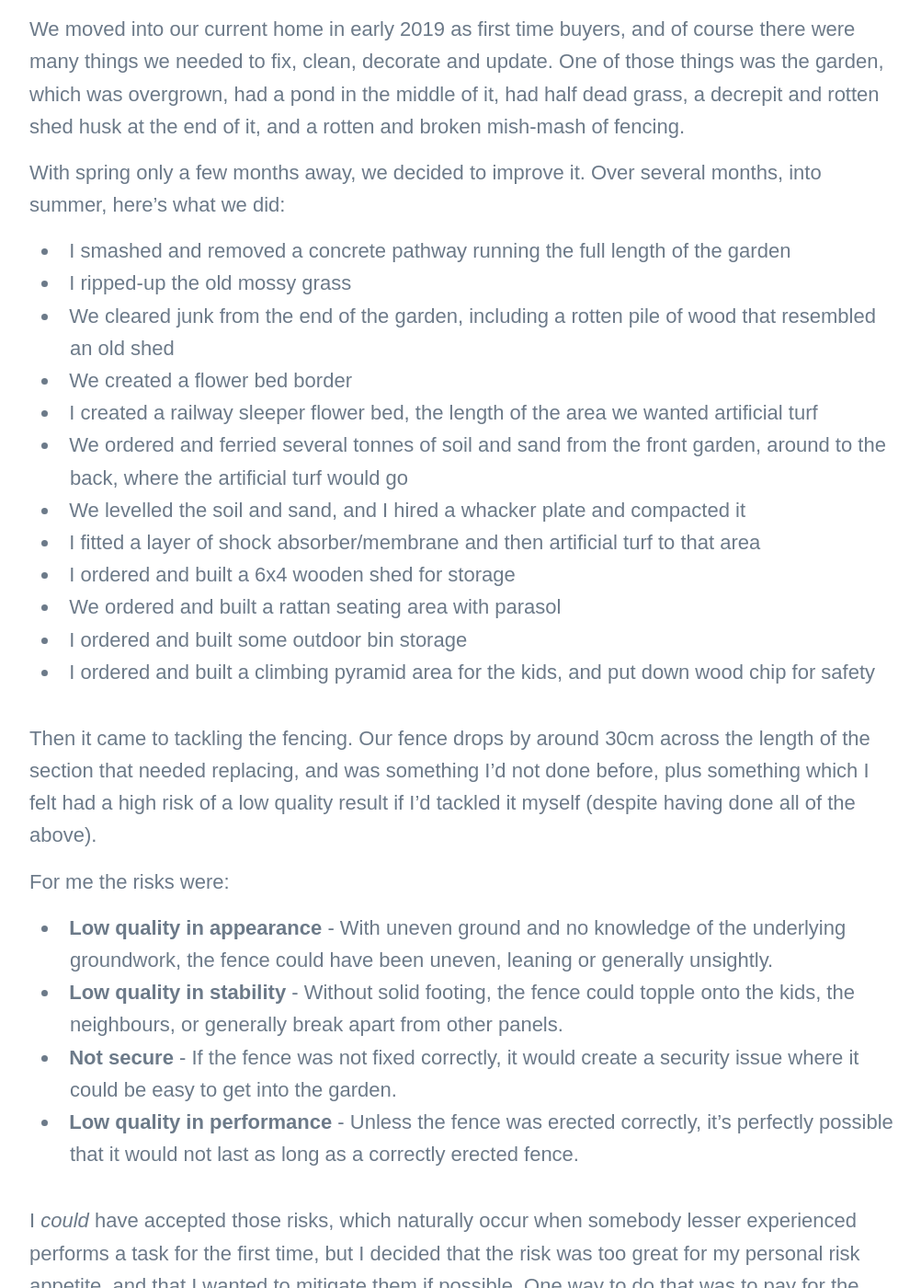
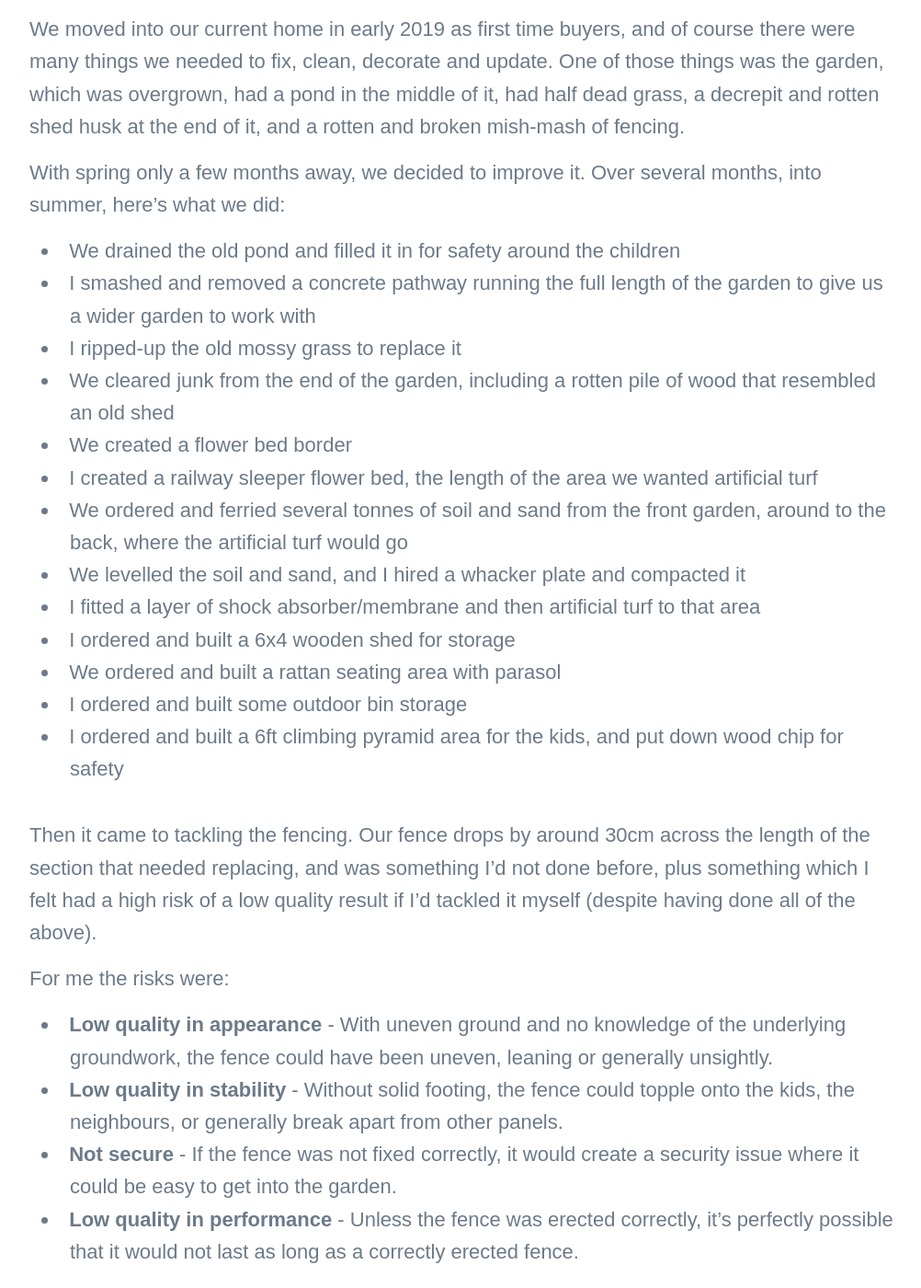
Before and after one commit to TheTestingMuse/thetestingmuse.github.io, a Jekyll site: the page built from _posts/2021-01-31-fire-all-your-testers.md, in a window 1280 px wide and 1400 px high, scrolled down 1028 px. Shown: the whole window at 92% size, without its empty margins (138-1140 px from the left). Built offline with Jekyll 4.4.1, drawn with Linux system fonts in a browser that asks for light colours; nearby versions of some CDN libraries; some web fonts are replaced.

Commit message:
Update 2021-01-31-fire-all-your-testers.md

```diff
--- a/_posts/2021-01-31-fire-all-your-testers.md
+++ b/_posts/2021-01-31-fire-all-your-testers.md
@@ -24,8 +24,9 @@ Normally I take Paul McGee's advice on them, and I [S.U.M.O](https://www.thesumo
 We moved into our current home in early 2019 as first time buyers, and of course there were many things we needed to fix, clean, decorate and update. One of those things was the garden, which was overgrown, had a pond in the middle of it, had half dead grass, a decrepit and rotten shed husk at the end of it, and a rotten and broken mish-mash of fencing.
 
 With spring only a few months away, we decided to improve it. Over several months, into summer, here's what we did:
-- I smashed and removed a concrete pathway running the full length of the garden
-- I ripped-up the old mossy grass
+- We drained the old pond and filled it in for safety around the children
+- I smashed and removed a concrete pathway running the full length of the garden to give us a wider garden to work with
+- I ripped-up the old mossy grass to replace it
 - We cleared junk from the end of the garden, including a rotten pile of wood that resembled an old shed
 - We created a flower bed border
 - I created a railway sleeper flower bed, the length of the area we wanted artificial turf
@@ -35,7 +36,7 @@ With spring only a few months away, we decided to improve it. Over several month
 - I ordered and built a 6x4 wooden shed for storage
 - We ordered and built a rattan seating area with parasol
 - I ordered and built some outdoor bin storage
-- I ordered and built a climbing pyramid area for the kids, and put down wood chip for safety
+- I ordered and built a 6ft climbing pyramid area for the kids, and put down wood chip for safety
 
 Then it came to tackling the fencing. Our fence drops by around 30cm across the length of the section that needed replacing, and was something I'd not done before, plus something which I felt had a high risk of a low quality result if I'd tackled it myself (despite having done all of the above).
 
```
